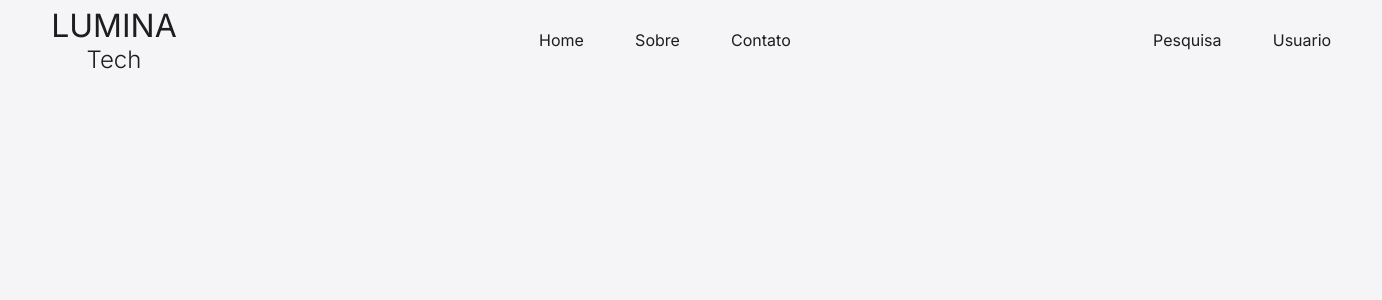
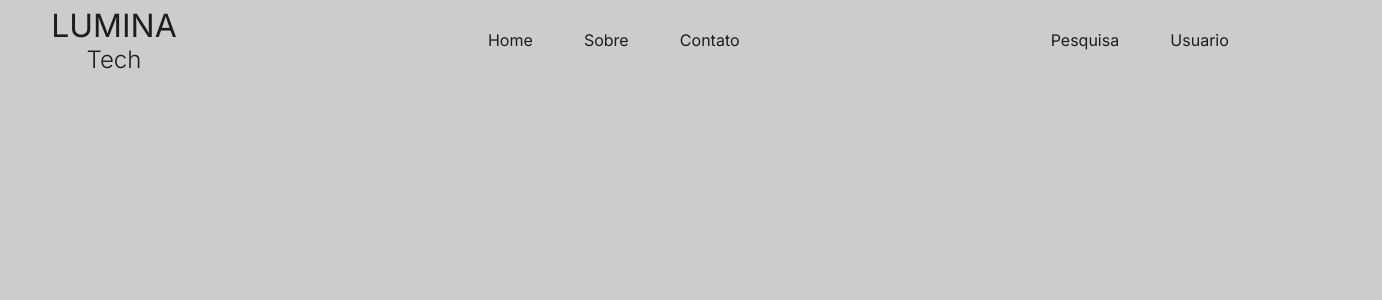
Before and after one commit to ErickRochaNascimento/LUMINATech, an Angular app: page / in a window 1280 px wide. Shown: the top 300 px of the page, 1382 px wide, since content can reach past the window. Built offline with nearby package versions, Linux system fonts and the light colour scheme.

Commit message:
CSS global

```diff
--- a/src/styles.css
+++ b/src/styles.css
@@ -4,6 +4,7 @@
   padding: 0;
   margin: 0;
   border: 0;
+  box-sizing: border-box;
   text-decoration: none;
   list-style-type: none;
 }
@@ -11,7 +12,7 @@
 
 :root {
   /* --- PALETA DE CORES --- */
-  --cor-fundo-principal: #F5F5F7;
+  --cor-fundo-principal: #ccc;
   --cor-texto-principal: #1D1D1F;
   --cor-destaque: #2997FF;       /* Azul para botões e links */
   --cor-detalhes: #86868B;       /* Cinza para textos secundários */
```
